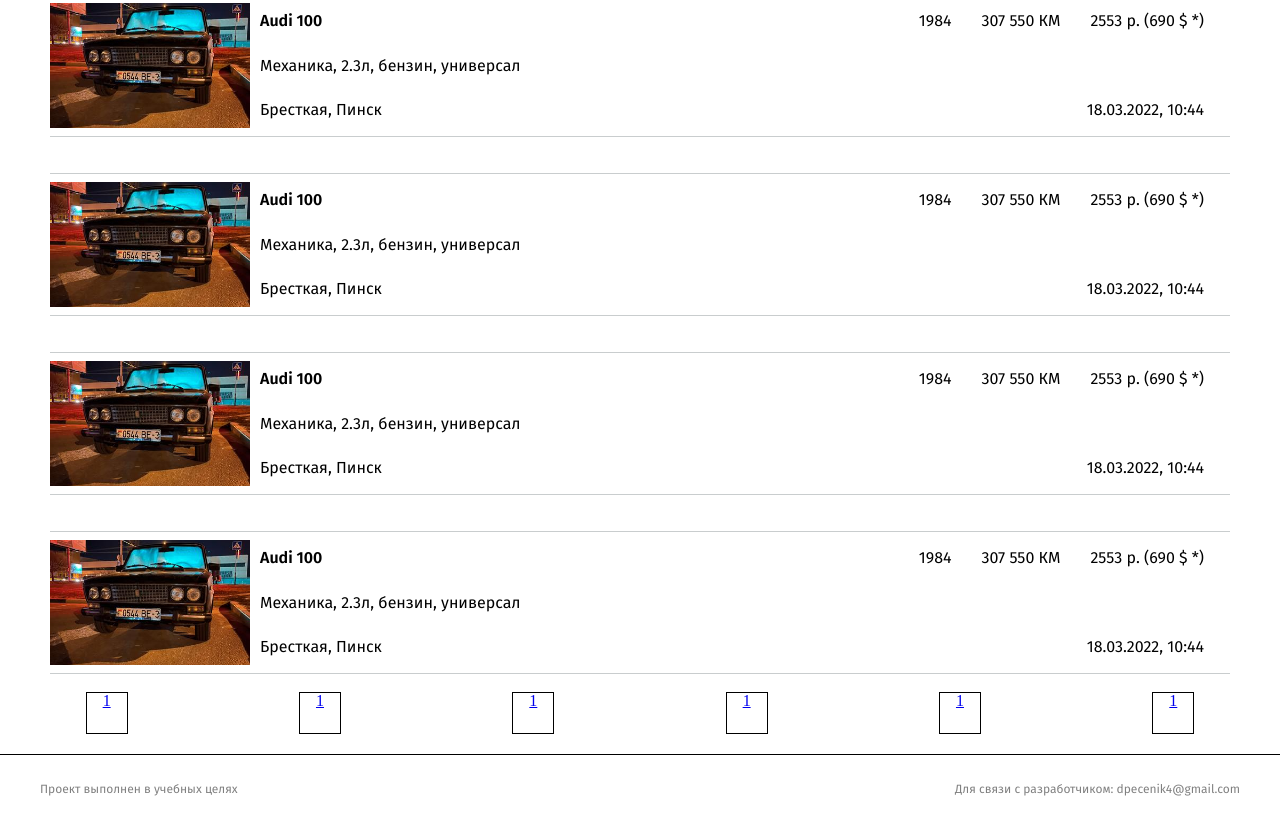
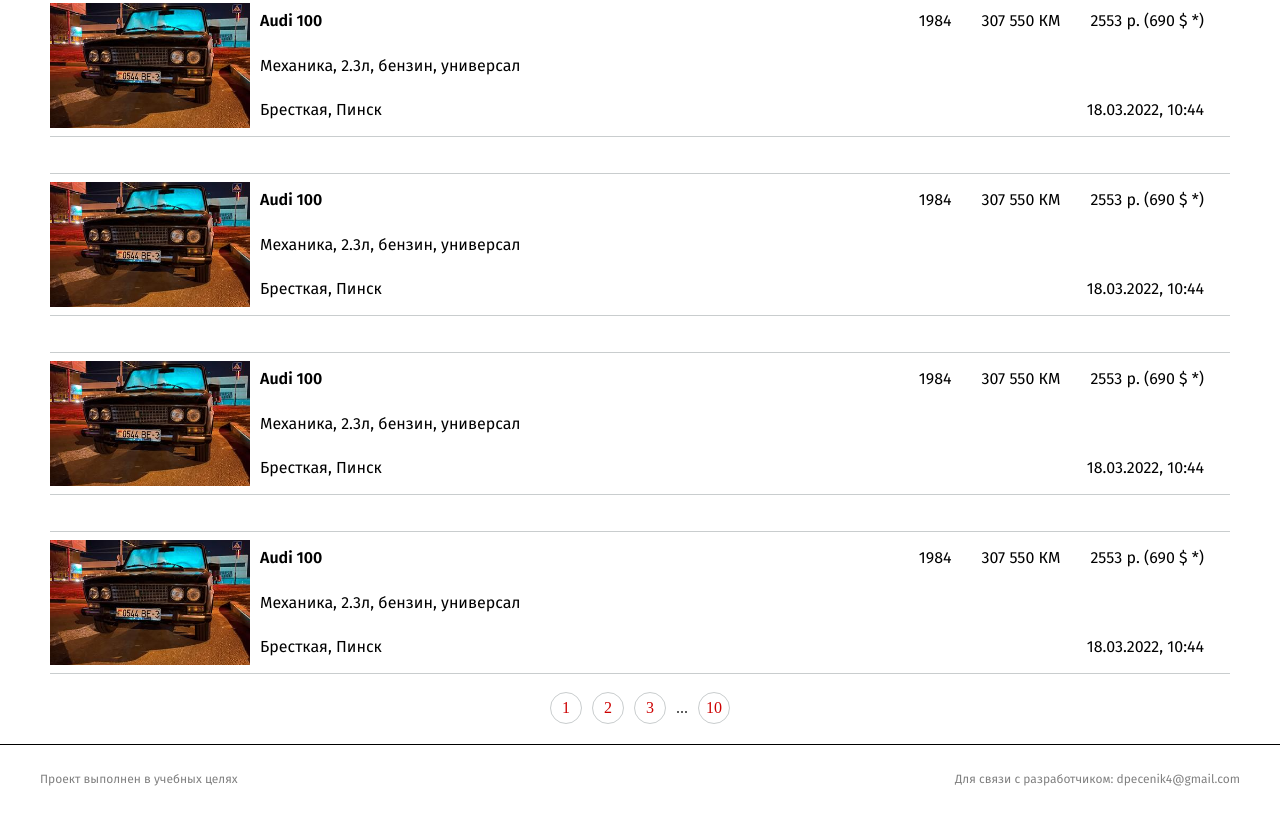
Before and after one commit to ponchik2001/VSHOP, a plain HTML site: page index.html in a window 1280 px wide. Shown: the part 1019-1834 px from the top of the page. Drawn offline with nearby package versions, Linux system fonts and the light colour scheme.

Commit message:
Готовая главная страница)

```diff
--- a/css/sections/filter.css
+++ b/css/sections/filter.css
@@ -183,6 +183,31 @@
     display: none;
 }
 
+
+/*Навигация по страницам*/
+.pages_wrapper {
+    display: flex;
+    justify-content: center;
+    align-items: center;
+}
+.pages_wrapper a {
+    border-radius: 50%;
+    border: 1px solid #C9CDCE;
+    width: 30px;
+    height: 30px;
+    display: flex;
+    justify-content: center;
+    align-items: center;
+    text-decoration: none;
+    color: #CD0000;
+     margin: 0 5px;
+}
+.pages_wrapper span {
+    margin: 0 5px;
+}
+
+
+
 @media (max-width: 950px) {
     .chekbox_part_wrappper .input_checkbox {
         width: 100%;
--- a/index.html
+++ b/index.html
@@ -676,18 +676,12 @@
 
         </div>
 
-        <div class="pages_wrapper" style="display: flex; justify-content: space-around;">
-            <a href="index.html" style="display: block; height: 40px; width: 40px; border: 1px solid black; text-align: center;">1</a>
-
-            <a href="index.html" style="display: block; height: 40px; width: 40px; border: 1px solid black; text-align: center;">1</a>
-
-            <a href="index.html" style="display: block; height: 40px; width: 40px; border: 1px solid black; text-align: center;">1</a>
-
-            <a href="index.html" style="display: block; height: 40px; width: 40px; border: 1px solid black; text-align: center;">1</a>
-
-            <a href="index.html" style="display: block; height: 40px; width: 40px; border: 1px solid black; text-align: center;">1</a>
-
-            <a href="index.html" style="display: block; height: 40px; width: 40px; border: 1px solid black; text-align: center;">1</a>
+        <div class="pages_wrapper">
+            <a href="index.html">1</a>
+            <a href="index.html">2</a>
+            <a href="index.html">3</a>
+            <span>...</span>
+            <a href="index.html">10</a>
         </div>
     </section>
     <!--Контент-->
```
Also changed, not shown: css/sections/content.css (line endings or trailing spaces).
